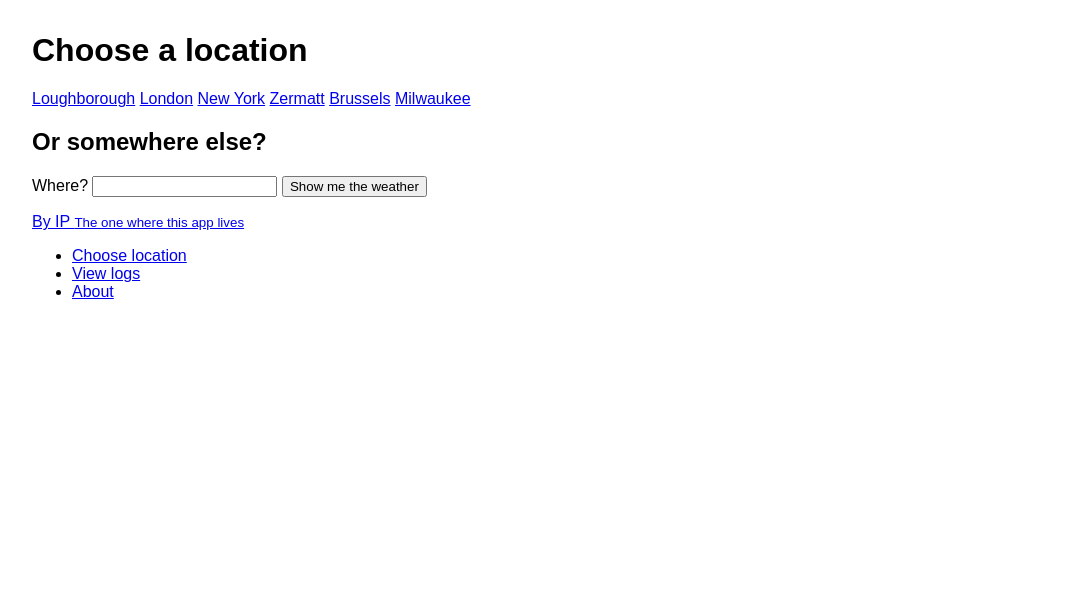
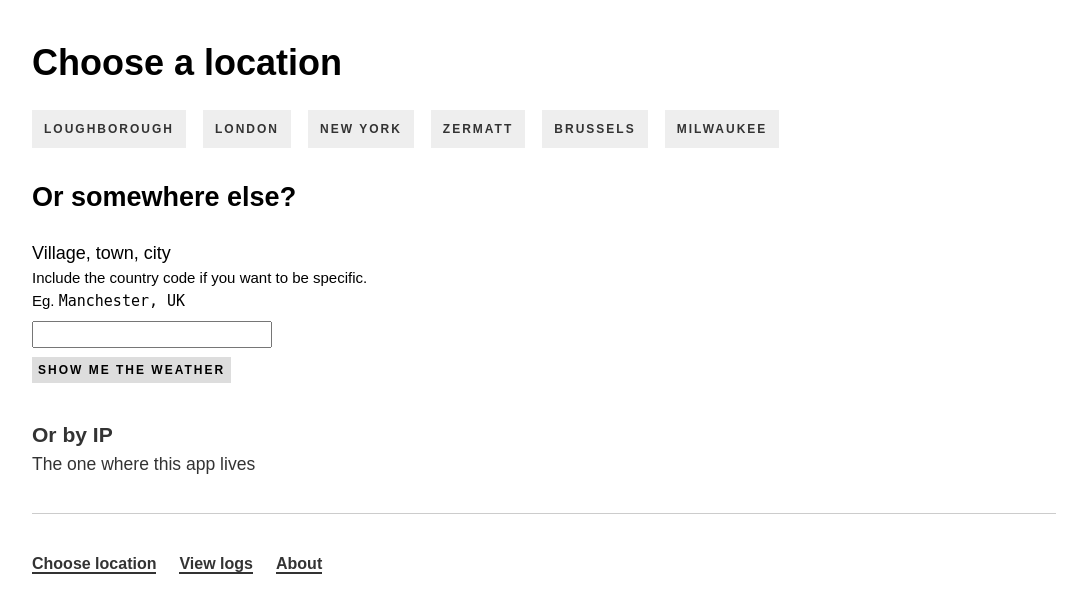
Before and after one commit to jokedewinter/weather, a Flask app: page / in a window 1280 px wide. Shown: the top 613 px of the page, without its empty margins (96-1183 px from the left). Run offline with Flask 2, Linux system fonts and the light colour scheme.

Commit message:
add styling

```diff
--- a/static/css/screen.css
+++ b/static/css/screen.css
@@ -4,4 +4,150 @@ body {
     max-width: 1024px;
     margin: 2em auto;
     font-family: sans-serif;
+    font-size: 18px;
+    line-height: 1.5;
 }
+
+
+a {
+    text-decoration: none;
+    color: #333;
+}
+
+p a {
+    font-weight: bold;
+}
+
+small {
+    display: block;
+    font-weight: 400;
+}
+
+span {
+    display: block;
+}
+
+/* Location buttons
+ * ------------------------------------------------------------- */
+
+.locations {
+    margin-bottom: 2em;
+}
+
+.locations a {
+    margin: 0 1em 0 0;
+    padding: 1em 1em;
+	font-size: 12px;
+	font-weight: bold;
+	text-align: left;
+	text-decoration: none;
+	text-transform: uppercase;
+	letter-spacing: 2px;
+    background-color: #eee;
+	color: #333;
+}
+
+/* Form
+ * ------------------------------------------------------------- */
+
+input {
+    font-size: 18px;
+    margin: 0.5em 0;
+}
+
+button {
+    display: block;
+    background-color: #ddd;
+    border: none;
+    padding: 0.5em;
+    font-size: 12px;
+	font-weight: bold;
+	text-transform: uppercase;
+	letter-spacing: 2px;
+}
+
+form {
+    margin-bottom: 2em;
+}
+
+/* Nav
+ * ------------------------------------------------------------- */
+
+nav {
+    margin: 2em 0;
+    padding: 2em 0 0 0;
+    border-top: 1px solid #ccc;
+}
+
+nav ul {
+    list-style-type: none;
+    margin: 0;
+    padding: 0;
+}
+
+nav li {
+    display: inline-block;
+    margin: 0 1em 0 0;
+}
+
+nav a {
+    font-size: 16px;
+    font-weight: bold;
+    text-decoration: none;
+    border-bottom: 2px solid #333;
+    color: #333;
+}
+
+/* Table
+ * ------------------------------------------------------------- */
+
+table {
+	width: 100%;
+	margin: 0 0 1.5em 0;
+	border-collapse: separate;
+	border-spacing: 0;
+	border-width: 1px 0 0 1px;
+	border-bottom: 1px solid #ccc;
+}
+
+th,
+td {
+	clear: both;
+	font-weight: normal;
+	padding: 0.5em 16px;
+}
+
+th {
+	font-size: 12px;
+	font-weight: bold;
+	text-align: left;
+	text-transform: uppercase;
+	letter-spacing: 2px;
+}
+
+td {
+	border-top: 1px solid #ccc;
+}
+
+/*
+An effort to make a table responsive.
+Need to exclude the calendar widget from this because otherwise it will end up looking terrible
+*/
+@media screen and ( max-width: 599px ) {
+
+
+		th,
+		td {
+			width: 100%;
+			display: block;
+		}
+
+		td { border-top: none; }
+
+		tr {
+			float: left;
+			width: 100%;
+			display: block;
+			border-bottom: 3px solid #ccc;
+		}
+}
--- a/templates/index.html
+++ b/templates/index.html
@@ -16,11 +16,11 @@
 	    <p>Never heard of {{wrong_location.title()}}. Sure you spelled it correctly?</p>
 	{% endif %}
 	<form method="POST" action="/weather">
-	    <label for="location">Where?</label>
+		<label for="location">Village, town, city <small>Include the country code if you want to be specific. <span>Eg. <code>Manchester, UK</code></span></small></label>
 	    <input type="text" id="location" name="location" required="required">
 	    <button type="submit" id="submit" name="submit">Show me the weather</button>
 	</form>
 
-	<p><a href="{{ url_for('the_weather') }}?location=geo">By IP <small>The one where this app lives</small></a></p>
+	<h3><a href="{{ url_for('the_weather') }}?location=geo">Or by IP <small>The one where this app lives</small></a></h3>
 
 {% endblock %}
```
